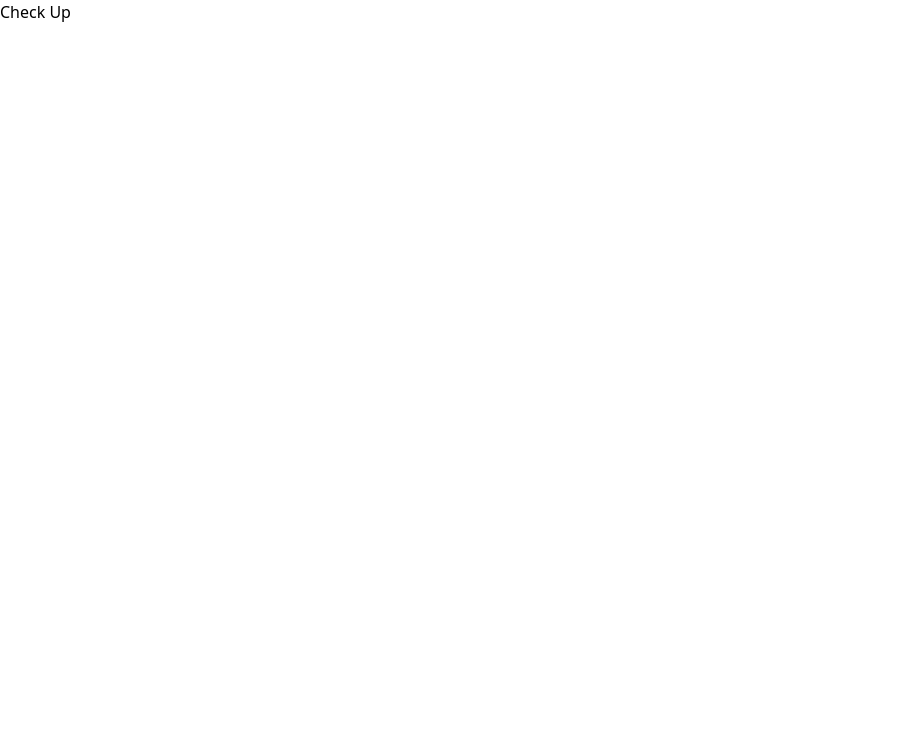
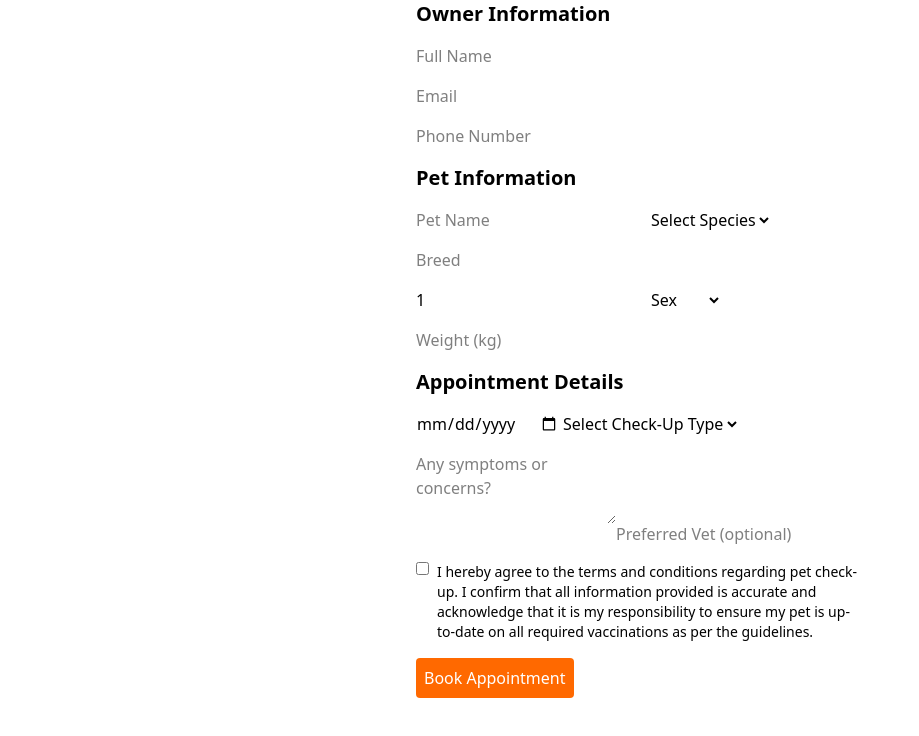
Before and after one commit to ChristianAlicaba2002/Veterinarian_System_FrontEnd, a Next.js app: page /Application/Organisms/Pages/CheckUp in a window 1280 px wide. Shown: the top 736 px of the page, without its empty margins (0-919 px from the left). Built offline with nearby package versions, Linux system fonts and the light colour scheme.

Commit message:
Added Check Up functions

```diff
--- a/app/Application/Atoms/Button.tsx
+++ b/app/Application/Atoms/Button.tsx
@@ -1,7 +1,7 @@
 'use client'
 import React, { useEffect, useState } from 'react'
 
-const SubmitButton = () => {
+const SubmitButton = ({submitForm}:any) => {
     const [changeColor, setChangeColor] = useState<string>("#3b82f6");
 
     useEffect(() => {
@@ -13,7 +13,7 @@ const SubmitButton = () => {
     }, []);
   return (
     <div style={{ backgroundColor: changeColor }} className='w-50 flex justify-center items-center p-2 rounded-full transition-all ease-in-out hover:bg-blue-500 hover:-translate-y-1.5'>
-        <button className='cursor-pointer text-white' type="submit">Require</button>
+        <button className='cursor-pointer text-white' type="submit">Inquire</button>
     </div>
   )
 }
--- a/app/Application/Organisms/Auth/LoginPage/LoginStyles/Login.css
+++ b/app/Application/Organisms/Auth/LoginPage/LoginStyles/Login.css
@@ -40,6 +40,7 @@
 }
 
   .login-title {
+    text-align: center;
     font-size: 24px;
     font-weight: bold;
     margin-bottom: 20px;
--- a/app/Application/Organisms/Auth/LoginPage/page.tsx
+++ b/app/Application/Organisms/Auth/LoginPage/page.tsx
@@ -94,7 +94,7 @@ function Login() {
         </div>
         <div className="login-form-container">
           <div>
-            <h1 className="login-title">Login to Your Account</h1>
+            <h1 className="login-title">Welcome Back!</h1>
           </div>
           <form onSubmit={handleSubmit} className="login-form">
             <div className="form-group">
--- a/app/Application/Organisms/Auth/RegisterPage/page.tsx
+++ b/app/Application/Organisms/Auth/RegisterPage/page.tsx
@@ -89,7 +89,7 @@ function Register() {
             <img src="/img/cutepuppy.gif" alt="Running Corgi" className="register-image-landscape" />
           </div>
           <div className="register-form-container-landscape">
-            <h1 className="register-title-landscape">Register page</h1>
+            <h1 className="register-title-landscape">Create your account</h1>
             <form onSubmit={handleSubmit} className="register-form-landscape">
               <div className="form-grid-landscape">
                 <div className="form-group-landscape">
--- a/app/Application/Organisms/Pages/CheckUp/page.tsx
+++ b/app/Application/Organisms/Pages/CheckUp/page.tsx
@@ -1,11 +1,265 @@
-import React from 'react'
+"use client";
 
-const CheckUp = () => {
+import { useState, useEffect } from "react";
+import { getUser } from "../../../../../utils";
+
+type UserData = {
+  client_id: number;
+  first_name: string;
+  last_name: string;
+  email: string;
+  phone_number: string;
+  address: string;
+};
+
+type CheckUpAppointmentData = {
+  pet_name?: string;
+  breed?: string;
+  weight?: string;
+  species?: string;
+  age?: number;
+  sex?: string;
+  appointment_date?: string;
+  checkup_type?: string;
+  symptoms?: string;
+  preferred_vet?: string;
+};
+
+export default function CheckUp() {
+  const [userData, setUserData] = useState<UserData>({
+    client_id: 0,
+    first_name: "",
+    last_name: "",
+    email: "",
+    phone_number: "",
+    address: "",
+  });
+
+  const [agreeTerms, setAgreeTerms] = useState<boolean>(false);
+  const [appointment, setAppointment] = useState<CheckUpAppointmentData>({
+    pet_name: "",
+    breed: "",
+    weight: "",
+    species: "",
+    age: 1,
+    sex: "",
+    appointment_date: "",
+    checkup_type: "",
+    symptoms: "",
+    preferred_vet: "",
+  });
+
+  const checkUpData = {
+    owner_id: userData.client_id,
+    owner_fullname: userData.first_name + " " + userData.last_name,
+    owner_address: userData.address,
+    owner_email: userData.email,
+    owner_phoneNumber: userData.phone_number,
+    ...appointment,
+  };
+
+  const handleSubmit = async (event: React.FormEvent) => {
+    event.preventDefault();
+
+    if (!agreeTerms) {
+      alert("Please agree to the terms and conditions.");
+      return;
+    }
+
+    try {
+      const response = await fetch("http://127.0.0.1:8000/api/checkUp", {
+        method: "POST",
+        headers: {
+          "Content-Type": "application/json",
+          "Accept": "application/json",
+        },
+        body: JSON.stringify(checkUpData),
+      });
+
+      if (!response.ok) {
+        const errorData = await response.json();
+        alert("Appointment booked Not successfully!");
+        throw new Error(errorData.message || "Failed to create appointment");
+      }
+      else
+      {
+        const data = await response.json();
+        alert("Appointment booked successfully!");
+        console.log(`Submitted Data:`, data);
+      }
+
+
+      // Reset form
+      setAppointment({
+        pet_name: "",
+        breed: "",
+        weight: "",
+        species: "",
+        age: 0,
+        sex: "",
+        appointment_date: "",
+        checkup_type: "",
+        symptoms: "",
+        preferred_vet: "",
+      });
+
+      setAgreeTerms(false);
+    } catch (error) {
+      console.error("Error submitting appointment:", error);
+    }
+  };
+
+  useEffect(() => {
+    const user = getUser();
+    if (user) {
+      setUserData(user);
+    }
+  }, []);
+
   return (
-    <div>
-      <h1>Check Up</h1>
-    </div>
-  )
+    <form onSubmit={handleSubmit} className="space-y-4 max-w-md mx-auto">
+      <h2 className="text-xl font-semibold">Owner Information</h2>
+
+      <input
+        type="text"
+        value={userData.first_name}
+        onChange={(e) =>
+          setUserData((prev) => ({ ...prev, first_name: e.target.value }))
+        }
+        placeholder="Full Name"
+      />
+      <input
+        type="email"
+        value={userData.email}
+        onChange={(e) =>
+          setUserData((prev) => ({ ...prev, email: e.target.value }))
+        }
+        placeholder="Email"
+      />
+      <input
+        type="tel"
+        value={userData.phone_number}
+        onChange={(e) =>
+          setUserData((prev) => ({ ...prev, phone_number: e.target.value }))
+        }
+        placeholder="Phone Number"
+      />
+
+      <h2 className="text-xl font-semibold">Pet Information</h2>
+
+      <input
+        type="text"
+        value={appointment.pet_name}
+        onChange={(e) =>
+          setAppointment((prev) => ({ ...prev, pet_name: e.target.value }))
+        }
+        placeholder="Pet Name"
+      />
+      <select
+        value={appointment.species}
+        onChange={(e) =>
+          setAppointment((prev) => ({ ...prev, species: e.target.value }))
+        }
+      >
+        <option value="">Select Species</option>
+        <option value="Dog">Dog</option>
+        <option value="Cat">Cat</option>
+        <option value="Other">Other</option>
+      </select>
+      <input
+        type="text"
+        value={appointment.breed}
+        onChange={(e) =>
+          setAppointment((prev) => ({ ...prev, breed: e.target.value }))
+        }
+        placeholder="Breed"
+      />
+      <input
+        type="number"
+        value={appointment.age}
+        onChange={(e) =>
+          setAppointment((prev) => ({ ...prev, age: Number(e.target.value) }))
+        }
+        placeholder="Age (years)"
+      />
+      <select
+        value={appointment.sex}
+        onChange={(e) =>
+          setAppointment((prev) => ({ ...prev, sex: e.target.value }))
+        }
+      >
+        <option value="">Sex</option>
+        <option value="Male">Male</option>
+        <option value="Female">Female</option>
+        <option value="Other">Other</option>
+      </select>
+      <input
+        type="text"
+        value={appointment.weight}
+        onChange={(e) =>
+          setAppointment((prev) => ({ ...prev, weight: e.target.value }))
+        }
+        placeholder="Weight (kg)"
+      />
+
+      <h2 className="text-xl font-semibold">Appointment Details</h2>
+
+      <input
+        type="date"
+        value={appointment.appointment_date}
+        onChange={(e) =>
+          setAppointment((prev) => ({
+            ...prev,
+            appointment_date: e.target.value,
+          }))
+        }
+      />
+      <select
+        value={appointment.checkup_type}
+        onChange={(e) =>
+          setAppointment((prev) => ({ ...prev, checkup_type: e.target.value }))
+        }
+      >
+        <option value="">Select Check-Up Type</option>
+        <option value="General">General</option>
+        <option value="Vaccination">Vaccination</option>
+        <option value="Dental">Dental</option>
+        <option value="Follow-up">Follow-up</option>
+      </select>
+      <textarea
+        value={appointment.symptoms}
+        onChange={(e) =>
+          setAppointment((prev) => ({ ...prev, symptoms: e.target.value }))
+        }
+        placeholder="Any symptoms or concerns?"
+        rows={3}
+      />
+      <input
+        type="text"
+        value={appointment.preferred_vet}
+        onChange={(e) =>
+          setAppointment((prev) => ({ ...prev, preferred_vet: e.target.value }))
+        }
+        placeholder="Preferred Vet (optional)"
+      />
+
+      <div className="flex items-start gap-2">
+        <input
+          type="checkbox"
+          checked={agreeTerms}
+          onChange={() => setAgreeTerms((prev) => !prev)}
+        />
+        <label className="text-sm">
+          I hereby agree to the terms and conditions regarding pet check-up. I
+          confirm that all information provided is accurate and acknowledge that
+          it is my responsibility to ensure my pet is up-to-date on all required
+          vaccinations as per the guidelines.
+        </label>
+      </div>
+
+      <button type="submit" className="bg-orange-500 text-white p-2 rounded">
+        Book Appointment
+      </button>
+    </form>
+  );
 }
-
-export default CheckUp
--- a/app/Application/Organisms/Pages/Grooming/Grooming.css
+++ b/app/Application/Organisms/Pages/Grooming/GroomingStyles/Grooming.css
@@ -53,7 +53,7 @@ html, body {
 
 .user-info {
     height: 70%;
-    width: 250px;
+    width: auto;
     margin-right: 2rem;
     margin-bottom: 180px;
     background: #fbd6ff;
--- a/app/Application/Organisms/Pages/Grooming/page.tsx
+++ b/app/Application/Organisms/Pages/Grooming/page.tsx
@@ -2,7 +2,7 @@
 
 import React, { useEffect, useState } from "react";
 import { getUser } from "../../../../../utils";
-import "./Grooming.css";
+import "./GroomingStyles/Grooming.css";
 import Link from "next/link";
 
 type UserData = {
@@ -74,8 +74,6 @@ const Grooming = () => {
         groomer_name: appointment.groomer_name,
         notes: appointment.notes.trim() || "No additional notes"
       };
-
-      console.log("Sending data:", appointmentData);
 
       const response = await fetch("http://127.0.0.1:8000/api/grooming", {
         method: "POST",
--- a/utils/auth.ts
+++ b/utils/auth.ts
@@ -43,11 +43,6 @@ export const logout = async () => {
     }
 }
 
-
-export const isNotAuthenticated = () => {
-
-}
-
 export const isAuthenticated = () => {
     if (typeof window === 'undefined') return false
     return !!localStorage.getItem('token')
```
Also changed, not shown: app/Application/Organisms/Pages/Adoption/page.tsx (+69 -3 lines), package.json (+7 -4 lines), 1 other file (tests, documents, lock files or other folders).
